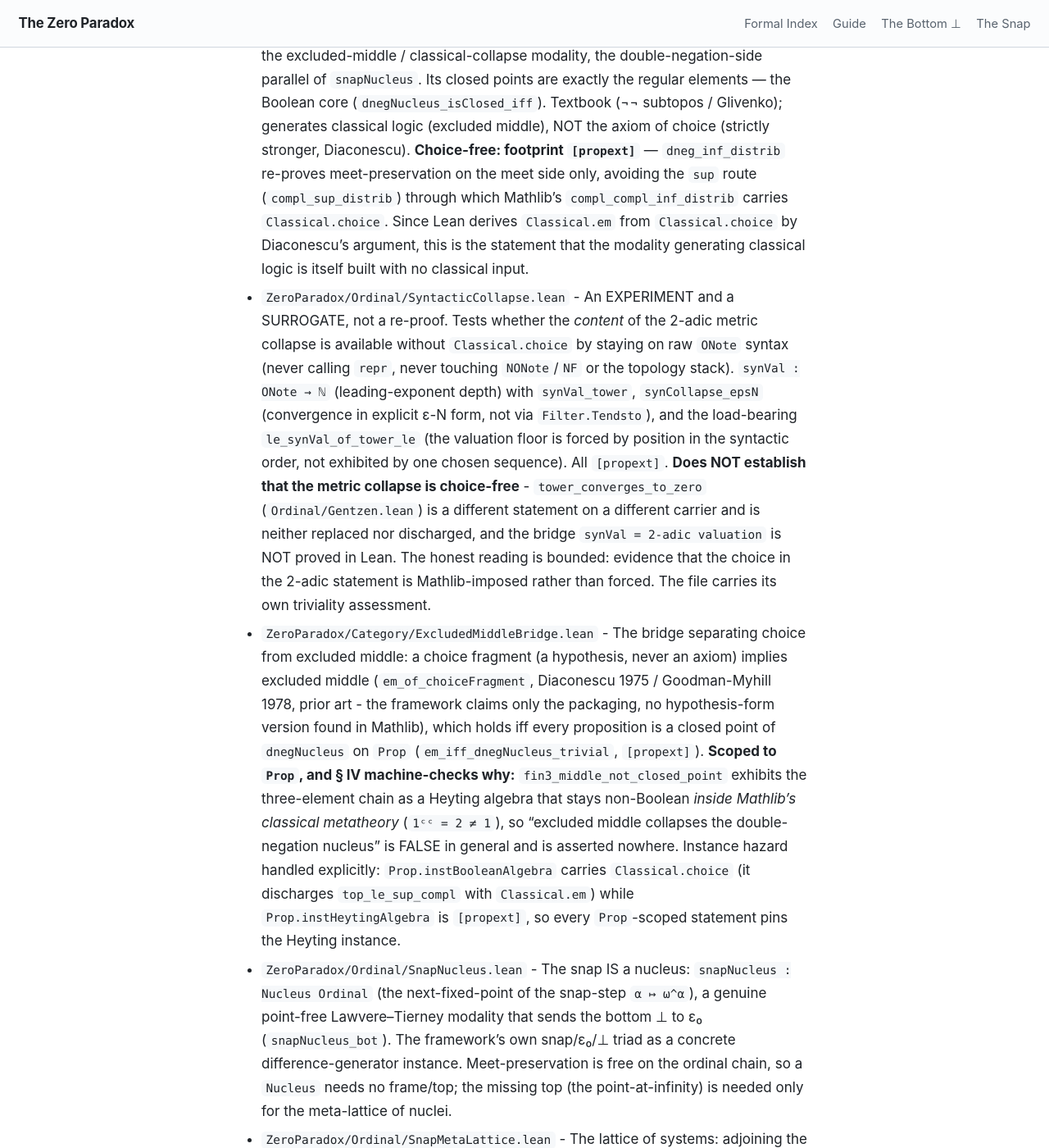
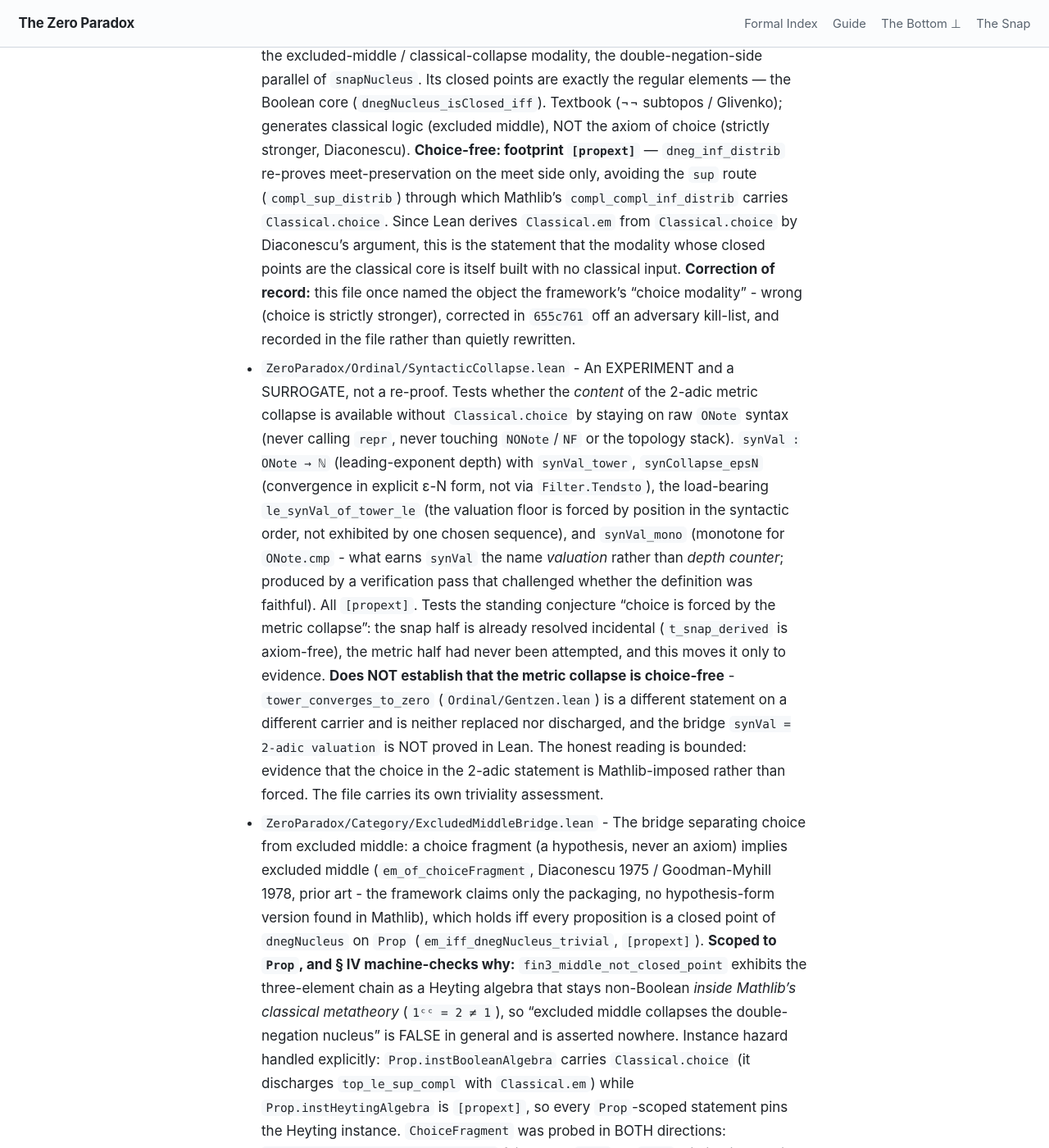
Before and after one commit to timbrigham/ZeroParadox, a Jekyll site: the page built from ZeroParadox/MANIFEST.md, in a window 1280 px wide and 1400 px high, scrolled down 6713 px. Shown: the whole window at 82% size. Built offline with Jekyll 4.4.1, drawn with Linux system fonts in a browser that asks for light colours; our own code applies the rules of GitHub Pages for plain Markdown files; some of the changed text lies outside the part shown.

Commit message:
@ docs: record the corrected overclaims (choice-modality mislabel, unscoped bridge draft); name the conjecture under test

```diff
--- a/ZeroParadox/MANIFEST.md
+++ b/ZeroParadox/MANIFEST.md
@@ -140,9 +140,9 @@
 - `ZeroParadox/DiagonalFixedPoint.lean` - Machine-checked keystone index of self-reference (the diagonal fixed point), routing every face by the μ/ν fork; `#check`-only
 - `ZeroParadox/Category/DiagonalWitness.lean` - The minimum-requirements level under the keystone: the relativized Lawvere witness `HasWitnessRel`, its map-class topology (`IsLowerSet`), and the effective-category floor (axis 2). Packages Lawvere/Yanofsky/effective-topos; the floor faces' shared landing at ⊥ is the one uncopied placement.
 - `ZeroParadox/Category/DifferenceGeneratesSystem.lean` - The nucleus/sublocale home of "a predicated difference generates a system": identifies the conjecture with Lawvere–Tierney (nucleus → sublocale → lattice) structure, and machine-checks that double negation generates the classical (Boolean) core (`Heyting.Regular`). `example`-only; states no new result.
-- `ZeroParadox/Category/DoubleNegationNucleus.lean` - The double-negation nucleus: `dnegNucleus : Nucleus X` (the map `a ↦ aᶜᶜ` on any Heyting algebra), the excluded-middle / classical-collapse modality, the double-negation-side parallel of `snapNucleus`. Its closed points are exactly the regular elements — the Boolean core (`dnegNucleus_isClosed_iff`). Textbook (¬¬ subtopos / Glivenko); generates classical logic (excluded middle), NOT the axiom of choice (strictly stronger, Diaconescu). **Choice-free: footprint `[propext]`** — `dneg_inf_distrib` re-proves meet-preservation on the meet side only, avoiding the `sup` route (`compl_sup_distrib`) through which Mathlib's `compl_compl_inf_distrib` carries `Classical.choice`. Since Lean derives `Classical.em` from `Classical.choice` by Diaconescu's argument, this is the statement that the modality generating classical logic is itself built with no classical input.
-- `ZeroParadox/Ordinal/SyntacticCollapse.lean` - An EXPERIMENT and a SURROGATE, not a re-proof. Tests whether the *content* of the 2-adic metric collapse is available without `Classical.choice` by staying on raw `ONote` syntax (never calling `repr`, never touching `NONote`/`NF` or the topology stack). `synVal : ONote → ℕ` (leading-exponent depth) with `synVal_tower`, `synCollapse_epsN` (convergence in explicit ε-N form, not via `Filter.Tendsto`), and the load-bearing `le_synVal_of_tower_le` (the valuation floor is forced by position in the syntactic order, not exhibited by one chosen sequence). All `[propext]`. **Does NOT establish that the metric collapse is choice-free** - `tower_converges_to_zero` (`Ordinal/Gentzen.lean`) is a different statement on a different carrier and is neither replaced nor discharged, and the bridge `synVal = 2-adic valuation` is NOT proved in Lean. The honest reading is bounded: evidence that the choice in the 2-adic statement is Mathlib-imposed rather than forced. The file carries its own triviality assessment.
-- `ZeroParadox/Category/ExcludedMiddleBridge.lean` - The bridge separating choice from excluded middle: a choice fragment (a hypothesis, never an axiom) implies excluded middle (`em_of_choiceFragment`, Diaconescu 1975 / Goodman-Myhill 1978, prior art - the framework claims only the packaging, no hypothesis-form version found in Mathlib), which holds iff every proposition is a closed point of `dnegNucleus` on `Prop` (`em_iff_dnegNucleus_trivial`, `[propext]`). **Scoped to `Prop`, and § IV machine-checks why:** `fin3_middle_not_closed_point` exhibits the three-element chain as a Heyting algebra that stays non-Boolean *inside Mathlib's classical metatheory* (`1ᶜᶜ = 2 ≠ 1`), so "excluded middle collapses the double-negation nucleus" is FALSE in general and is asserted nowhere. Instance hazard handled explicitly: `Prop.instBooleanAlgebra` carries `Classical.choice` (it discharges `top_le_sup_compl` with `Classical.em`) while `Prop.instHeytingAlgebra` is `[propext]`, so every `Prop`-scoped statement pins the Heyting instance.
+- `ZeroParadox/Category/DoubleNegationNucleus.lean` - The double-negation nucleus: `dnegNucleus : Nucleus X` (the map `a ↦ aᶜᶜ` on any Heyting algebra), the excluded-middle / classical-collapse modality, the double-negation-side parallel of `snapNucleus`. Its closed points are exactly the regular elements — the Boolean core (`dnegNucleus_isClosed_iff`). Textbook (¬¬ subtopos / Glivenko); generates classical logic (excluded middle), NOT the axiom of choice (strictly stronger, Diaconescu). **Choice-free: footprint `[propext]`** — `dneg_inf_distrib` re-proves meet-preservation on the meet side only, avoiding the `sup` route (`compl_sup_distrib`) through which Mathlib's `compl_compl_inf_distrib` carries `Classical.choice`. Since Lean derives `Classical.em` from `Classical.choice` by Diaconescu's argument, this is the statement that the modality whose closed points are the classical core is itself built with no classical input. **Correction of record:** this file once named the object the framework's "choice modality" - wrong (choice is strictly stronger), corrected in `655c761` off an adversary kill-list, and recorded in the file rather than quietly rewritten.
+- `ZeroParadox/Ordinal/SyntacticCollapse.lean` - An EXPERIMENT and a SURROGATE, not a re-proof. Tests whether the *content* of the 2-adic metric collapse is available without `Classical.choice` by staying on raw `ONote` syntax (never calling `repr`, never touching `NONote`/`NF` or the topology stack). `synVal : ONote → ℕ` (leading-exponent depth) with `synVal_tower`, `synCollapse_epsN` (convergence in explicit ε-N form, not via `Filter.Tendsto`), the load-bearing `le_synVal_of_tower_le` (the valuation floor is forced by position in the syntactic order, not exhibited by one chosen sequence), and `synVal_mono` (monotone for `ONote.cmp` - what earns `synVal` the name *valuation* rather than *depth counter*; produced by a verification pass that challenged whether the definition was faithful). All `[propext]`. Tests the standing conjecture "choice is forced by the metric collapse": the snap half is already resolved incidental (`t_snap_derived` is axiom-free), the metric half had never been attempted, and this moves it only to evidence. **Does NOT establish that the metric collapse is choice-free** - `tower_converges_to_zero` (`Ordinal/Gentzen.lean`) is a different statement on a different carrier and is neither replaced nor discharged, and the bridge `synVal = 2-adic valuation` is NOT proved in Lean. The honest reading is bounded: evidence that the choice in the 2-adic statement is Mathlib-imposed rather than forced. The file carries its own triviality assessment.
+- `ZeroParadox/Category/ExcludedMiddleBridge.lean` - The bridge separating choice from excluded middle: a choice fragment (a hypothesis, never an axiom) implies excluded middle (`em_of_choiceFragment`, Diaconescu 1975 / Goodman-Myhill 1978, prior art - the framework claims only the packaging, no hypothesis-form version found in Mathlib), which holds iff every proposition is a closed point of `dnegNucleus` on `Prop` (`em_iff_dnegNucleus_trivial`, `[propext]`). **Scoped to `Prop`, and § IV machine-checks why:** `fin3_middle_not_closed_point` exhibits the three-element chain as a Heyting algebra that stays non-Boolean *inside Mathlib's classical metatheory* (`1ᶜᶜ = 2 ≠ 1`), so "excluded middle collapses the double-negation nucleus" is FALSE in general and is asserted nowhere. Instance hazard handled explicitly: `Prop.instBooleanAlgebra` carries `Classical.choice` (it discharges `top_le_sup_compl` with `Classical.em`) while `Prop.instHeytingAlgebra` is `[propext]`, so every `Prop`-scoped statement pins the Heyting instance. `ChoiceFragment` was probed in BOTH directions: `ExcludedMiddle -> ChoiceFragment` fails at the `Prop`-to-`Bool` elimination barrier (`Decidable (S true)`) and closes only under `classical`, so the fragment sits genuinely above excluded middle - evidence, NOT a formal independence result. **Correction of record:** the file was first drafted in the unscoped general form, which § IV refutes.
 - `ZeroParadox/Ordinal/SnapNucleus.lean` - The snap IS a nucleus: `snapNucleus : Nucleus Ordinal` (the next-fixed-point of the snap-step `α ↦ ω^α`), a genuine point-free Lawvere–Tierney modality that sends the bottom ⊥ to ε₀ (`snapNucleus_bot`). The framework's own snap/ε₀/⊥ triad as a concrete difference-generator instance. Meet-preservation is free on the ordinal chain, so a `Nucleus` needs no frame/top; the missing top (the point-at-infinity) is needed only for the meta-lattice of nuclei.
 - `ZeroParadox/Ordinal/SnapMetaLattice.lean` - The lattice of systems: adjoining the point at infinity (`WithTop Ordinal`) makes the ordinals a frame, on which the nuclei form a `Frame` and the sublocales a `Coframe` — the lattice the bare (top-less) ordinals lack. The snap is lifted into it: `snapNucleusTop : Nucleus (WithTop Ordinal)` (sends `↑⊥` to `↑ε₀`, `snapNucleusTop_coe_bot`) with `snapSublocale` its generated system, a named point in the lattice. Provably the top's doing: the machinery fires on `WithTop Ordinal`, not bare `Ordinal`.
 - `ZeroParadox/Ordinal/SnapSuccession.lean` - The succession as a strict chain: the new bottoms are the ε-numbers (`ε_ = deriv (ω^·)`), which are exactly the closed points of `snapNucleus` (`snapNucleus_isClosed_iff`), climbing strictly (`succession_lt_succ`), each the snap re-seeded one step above the last (`succession_succ`). The orthogonality of the rungs is realized in the Hilbert chart (ZP-D `t5_strict_orthogonal`); the cross-chart bridge is `Multihomed/SeparatedSuccession.lean`.
```
Also changed, not shown: 3 other files.
